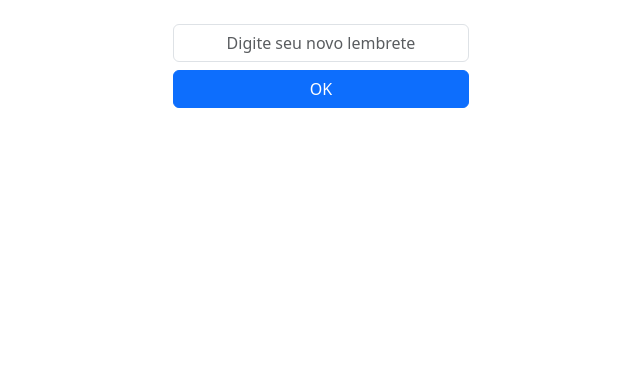
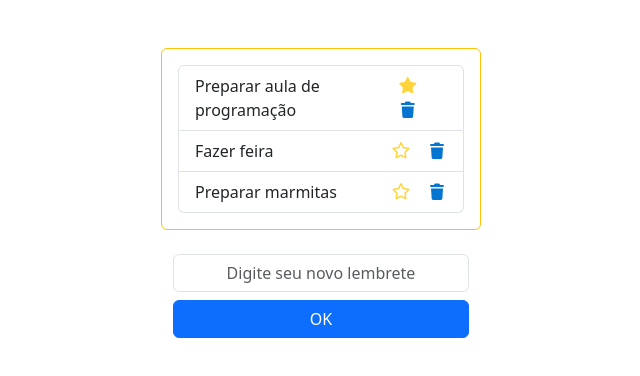
Before and after one commit to leagomes/p1_pdm, a React (Vite) app: page / in a window 1280 px wide. Shown: the top 376 px of the page, without its empty margins (319-959 px from the left). Built offline with nearby package versions, Linux system fonts and the light colour scheme.

Commit message:
feat(p1): exibe lista ficticia

```diff
--- a/src/App.jsx
+++ b/src/App.jsx
@@ -1,8 +1,10 @@
 import LembreteEntrada from "./LembreteEntrada"
+import LembreteLista from "./LembreteLista"
 
 const App = () => {
   return (
     <div>
+      <LembreteLista />
       <LembreteEntrada />
     </div>
   )
--- a/src/LembreteEntrada.jsx
+++ b/src/LembreteEntrada.jsx
@@ -1,4 +1,4 @@
-import React, { Component } from "react";
+import { Component } from "react";
 
 class LembreteEntrada extends Component {
   state = { mensagem: "" };
--- /dev/null
+++ b/src/LembreteLista.jsx
@@ -0,0 +1,42 @@
+const LembreteLista = () => {
+  return (
+    <div className="container border border-warning p-3 rounded mt-5 col-3">
+      <ul className="list-group">
+        <li className="list-group-item d-flex justify-content-between align-items-center">
+          <span>Preparar aula de programação</span>
+          <span>
+            <i
+              className="fa-solid fa-star me-3"
+              style={{ color: "#FFD43B" }}
+            ></i>
+            <i className="fa-solid fa-trash" style={{ color: "#0475d0" }}></i>
+          </span>
+        </li>
+
+        <li className="list-group-item d-flex justify-content-between align-items-center">
+          <span>Fazer feira</span>
+          <span>
+            <i
+              className="fa-regular fa-star me-3"
+              style={{ color: "#FFD43B" }}
+            ></i>
+            <i className="fa-solid fa-trash" style={{ color: "#0475d0" }}></i>
+          </span>
+        </li>
+
+        <li className="list-group-item d-flex justify-content-between align-items-center">
+          <span>Preparar marmitas</span>
+          <span>
+            <i
+              className="fa-regular fa-star me-3"
+              style={{ color: "#FFD43B" }}
+            ></i>
+            <i className="fa-solid fa-trash" style={{ color: "#0475d0" }}></i>
+          </span>
+        </li>
+      </ul>
+    </div>
+  );
+};
+
+export default LembreteLista;
```
